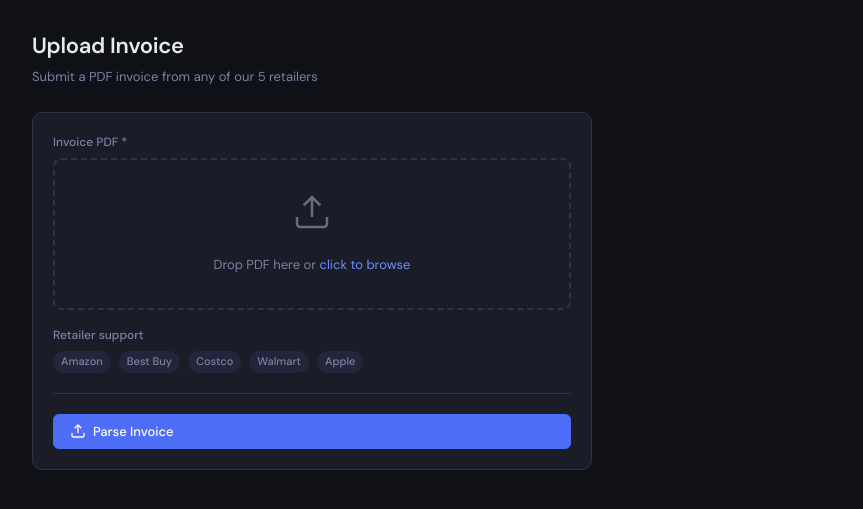
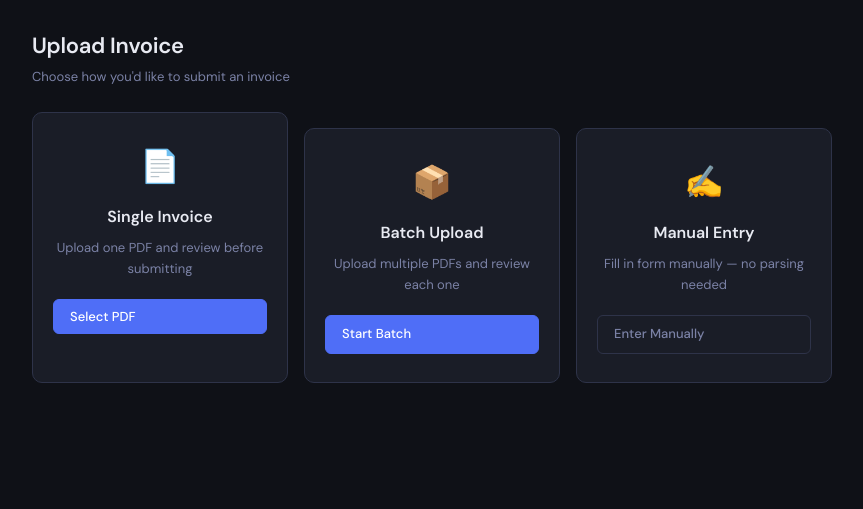
Before and after one commit to kraziers26/Computer_Reseller_Portal, a Python web app: template portal/templates/upload.html in a window 1280 px wide. Shown: the top 509 px of the page, without its empty margins (0-863 px from the left). Run offline with Jinja, Linux system fonts and the light colour scheme; the template is opened without the code that fills it, so the values that code supplies are empty.

Commit message:
Update upload.html

```diff
--- a/portal/templates/upload.html
+++ b/portal/templates/upload.html
@@ -1,68 +1,55 @@
 {% extends "base.html" %}
-{% block title %}Upload Invoice — iGamer Corp{% endblock %}
+{% block title %}Upload Invoice — ComputerReseller Invoices Portal{% endblock %}
 {% block content %}
 <div class="page-header">
   <h1>Upload Invoice</h1>
-  <p>Submit a PDF invoice from any of our 5 retailers</p>
+  <p>Choose how you'd like to submit an invoice</p>
 </div>
-<div class="card" style="max-width:560px">
-  <form method="POST" enctype="multipart/form-data" id="uploadForm">
-    <div class="form-group">
-      <label>Invoice PDF *</label>
-      <div id="dropzone" style="border:2px dashed var(--border);border-radius:8px;padding:32px;text-align:center;cursor:pointer;transition:border-color .2s" onclick="document.getElementById('pdfInput').click()">
-        <div id="dz-icon" style="font-size:32px;margin-bottom:8px;opacity:.4">
-          <svg width="40" height="40" viewBox="0 0 24 24" fill="none" stroke="currentColor" stroke-width="1.5"><path d="M21 15v4a2 2 0 01-2 2H5a2 2 0 01-2-2v-4"/><polyline points="17 8 12 3 7 8"/><line x1="12" y1="3" x2="12" y2="15"/></svg>
-        </div>
-        <div id="dz-text" style="color:var(--muted);font-size:13px">Drop PDF here or <span style="color:var(--accent2)">click to browse</span></div>
-        <div id="dz-file" style="color:var(--text);font-size:13px;font-weight:500;display:none;margin-top:8px"></div>
-      </div>
-      <input type="file" id="pdfInput" name="pdf" accept=".pdf" style="display:none" required>
-    </div>
-    <div class="form-group">
-      <label>Retailer support</label>
-      <div style="display:flex;gap:8px;flex-wrap:wrap">
-        {% for r in ['Amazon','Best Buy','Costco','Walmart','Apple'] %}
-        <span class="badge badge-muted">{{ r }}</span>
-        {% endfor %}
-      </div>
-    </div>
-    <div class="divider"></div>
-    <button type="submit" class="btn btn-primary w-full" id="submitBtn">
-      <svg width="16" height="16" viewBox="0 0 24 24" fill="none" stroke="currentColor" stroke-width="2"><path d="M21 15v4a2 2 0 01-2 2H5a2 2 0 01-2-2v-4"/><polyline points="17 8 12 3 7 8"/><line x1="12" y1="3" x2="12" y2="15"/></svg>
-      Parse Invoice
-    </button>
-  </form>
+
+{% if active_draft %}
+<div class="alert alert-warning" style="margin-bottom:16px;display:flex;align-items:center;justify-content:space-between">
+  <span>📋 You have an active batch draft from {{ active_draft.created_at.strftime('%b %d') }} — {{ active_draft.completed_count }}/{{ active_draft.total_files }} submitted</span>
+  <a href="{{ url_for('upload.batch_review', draft_id=active_draft.draft_id) }}" class="btn btn-primary btn-sm" style="margin-left:16px">Continue Batch →</a>
 </div>
+{% endif %}
+
+<div style="display:grid;grid-template-columns:1fr 1fr 1fr;gap:16px;max-width:800px">
+
+  <!-- Single -->
+  <div class="card" style="text-align:center;padding:28px 20px">
+    <div style="font-size:32px;margin-bottom:12px">📄</div>
+    <div style="font-size:16px;font-weight:600;margin-bottom:8px">Single Invoice</div>
+    <div style="font-size:13px;color:var(--muted);margin-bottom:20px">Upload one PDF and review before submitting</div>
+    <form method="POST" enctype="multipart/form-data" id="singleForm">
+      <input type="file" id="singlePdf" name="pdf" accept=".pdf" style="display:none" required onchange="this.form.submit()">
+      <button type="button" onclick="document.getElementById('singlePdf').click()" class="btn btn-primary w-full">
+        Select PDF
+      </button>
+    </form>
+  </div>
+
+  <!-- Batch -->
+  <div class="card" style="text-align:center;padding:28px 20px">
+    <div style="font-size:32px;margin-bottom:12px">📦</div>
+    <div style="font-size:16px;font-weight:600;margin-bottom:8px">Batch Upload</div>
+    <div style="font-size:13px;color:var(--muted);margin-bottom:20px">Upload multiple PDFs and review each one</div>
+    <a href="{{ url_for('upload.batch_upload') }}" class="btn btn-primary w-full">Start Batch</a>
+  </div>
+
+  <!-- Manual -->
+  <div class="card" style="text-align:center;padding:28px 20px">
+    <div style="font-size:32px;margin-bottom:12px">✍️</div>
+    <div style="font-size:16px;font-weight:600;margin-bottom:8px">Manual Entry</div>
+    <div style="font-size:13px;color:var(--muted);margin-bottom:20px">Fill in form manually — no parsing needed</div>
+    <a href="{{ url_for('upload.manual_upload') }}" class="btn btn-ghost w-full">Enter Manually</a>
+  </div>
+
+</div>
+
 <script>
-const input = document.getElementById('pdfInput');
-const dz = document.getElementById('dropzone');
-const dzText = document.getElementById('dz-text');
-const dzFile = document.getElementById('dz-file');
-const dzIcon = document.getElementById('dz-icon');
-
-input.addEventListener('change', e => {
-  const f = e.target.files[0];
-  if (f) {
-    dzFile.textContent = f.name;
-    dzFile.style.display = 'block';
-    dzText.style.display = 'none';
-    dz.style.borderColor = 'var(--accent)';
-  }
-});
-dz.addEventListener('dragover', e => { e.preventDefault(); dz.style.borderColor='var(--accent)' });
-dz.addEventListener('dragleave', () => dz.style.borderColor='var(--border)');
-dz.addEventListener('drop', e => {
-  e.preventDefault();
-  const f = e.dataTransfer.files[0];
-  if (f && f.type === 'application/pdf') {
-    const dt = new DataTransfer(); dt.items.add(f); input.files = dt.files;
-    dzFile.textContent = f.name; dzFile.style.display='block'; dzText.style.display='none';
-    dz.style.borderColor='var(--accent)';
-  }
-});
-document.getElementById('uploadForm').addEventListener('submit', () => {
-  document.getElementById('submitBtn').textContent = 'Parsing...';
-  document.getElementById('submitBtn').disabled = true;
+document.getElementById('singleForm').addEventListener('submit', function(){
+  this.querySelector('button').textContent = 'Parsing...';
+  this.querySelector('button').disabled = true;
 });
 </script>
 {% endblock %}
```
